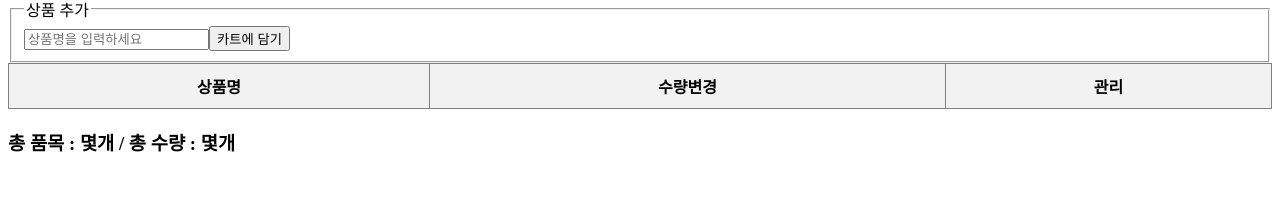
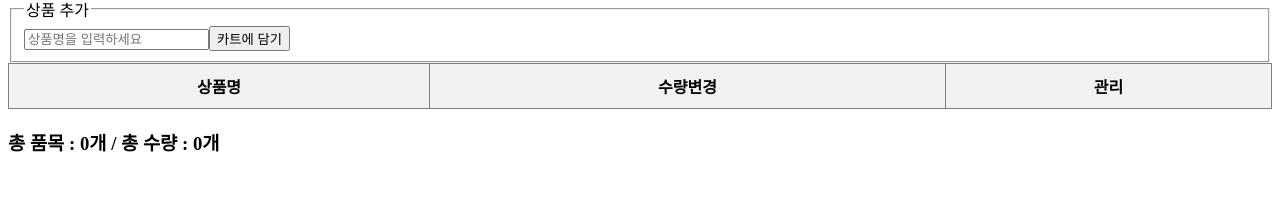
Before and after one commit to LEEHS-86/react-02-cart, a React (Vite) app: page / in a window 1280 px wide. Shown: the part 70-288 px from the top of the page. Built offline with nearby package versions, Linux system fonts and the light colour scheme.

Commit message:
1차 완성

```diff
--- a/src/App.jsx
+++ b/src/App.jsx
@@ -90,11 +90,9 @@
                 </tr>)}
                 </tbody>
             </table>
-            <h3>총 품목 : 몇개 / 총 수량 : 몇개</h3>
+            <h3>총 품목 : {cart.length}개 / 총 수량 : {cart.reduce((sum, item)=> {return item.quantity + sum}, 0)}개</h3>
         </>
     );
 }
 
-
-
 export default App;
```
